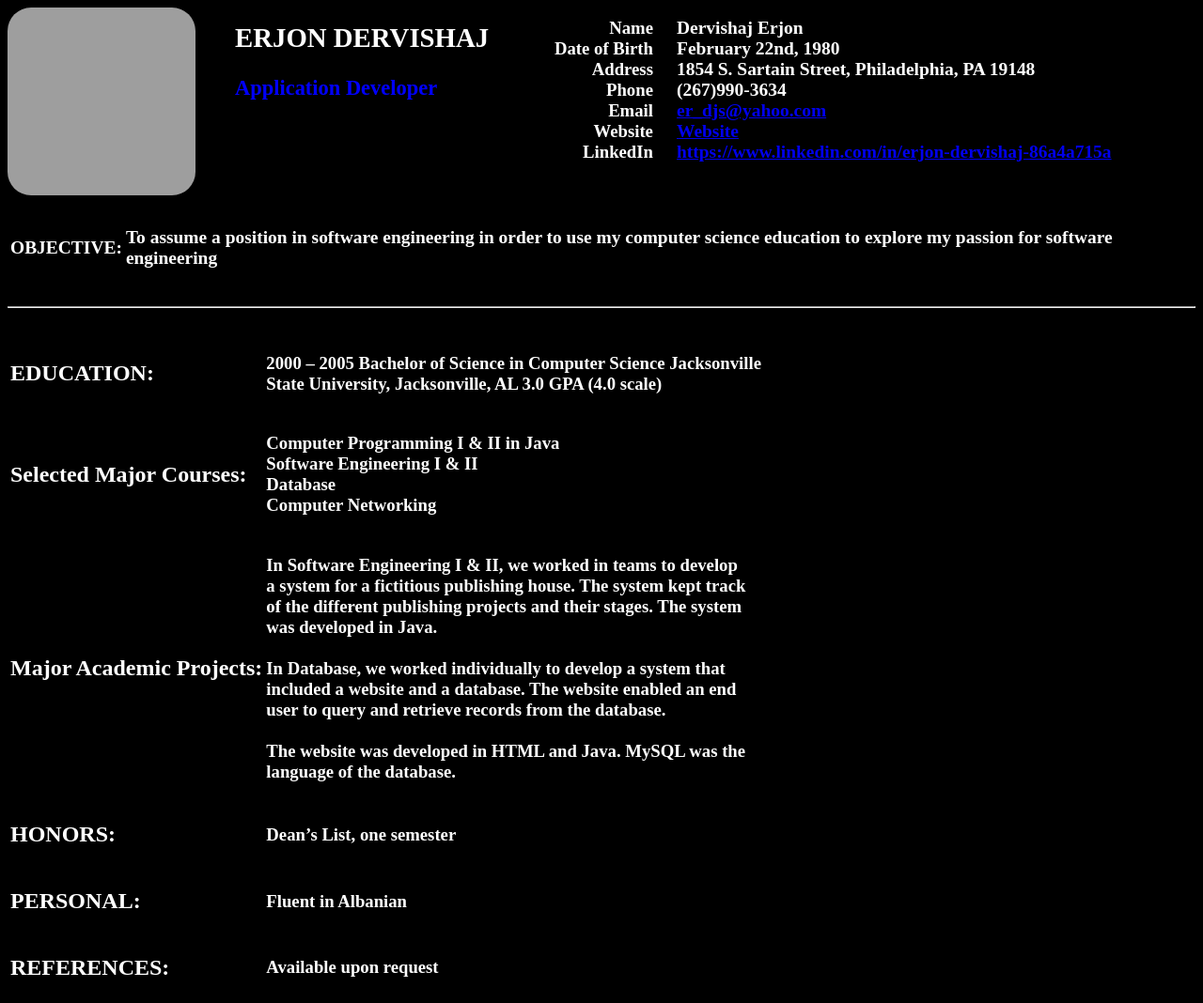
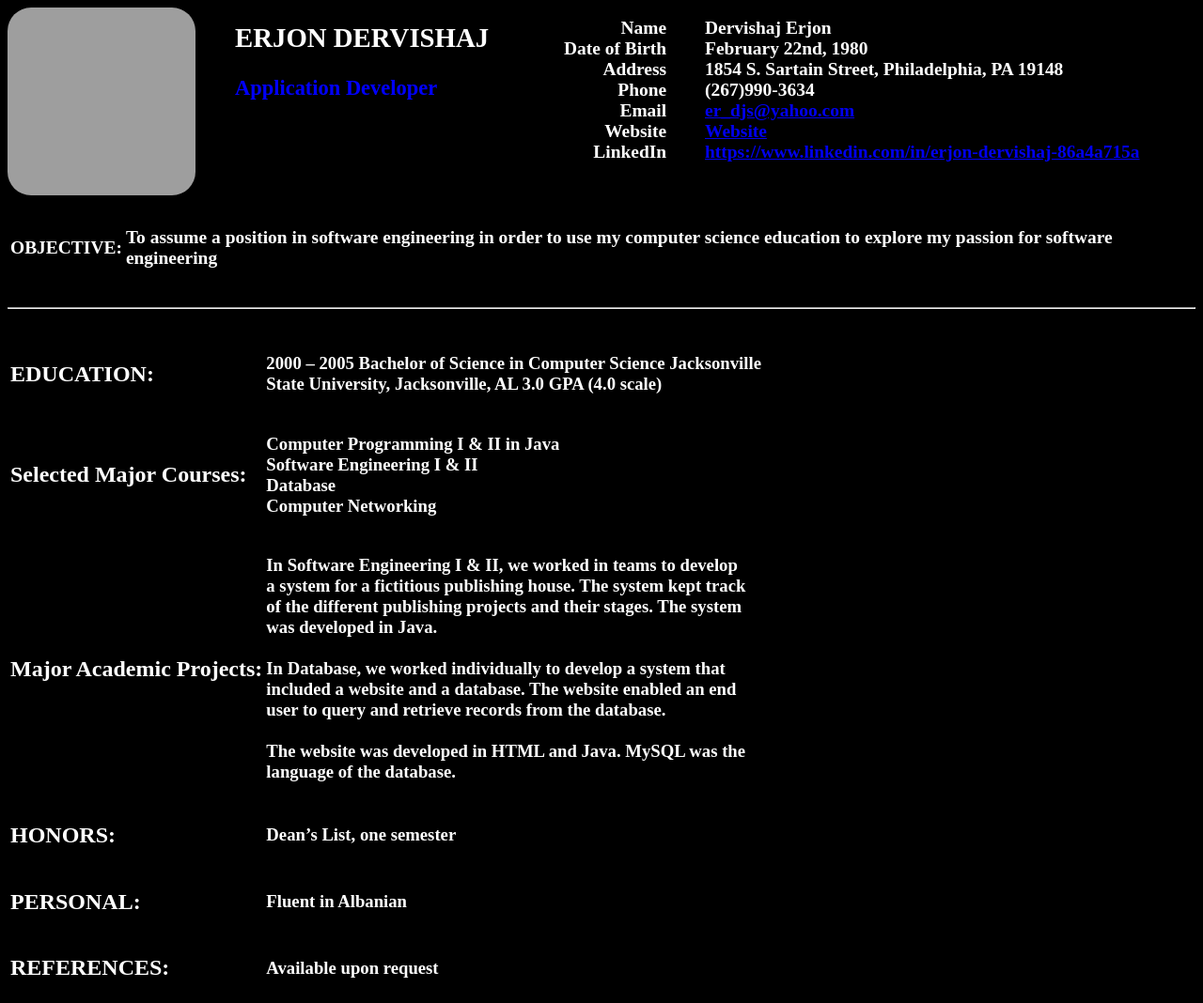
Before and after one commit to Erjon95/Erjon95.github.io, a plain HTML site: page index.htm in a window 1280 px wide. Shown: the whole page at 94% size. Drawn offline with Linux system fonts and the light colour scheme; grey boxes are pictures that could not be loaded; a script that the page names is missing.

Commit message:
second commit

```diff
--- a/css/candidate_info_style.css
+++ b/css/candidate_info_style.css
@@ -24,14 +24,14 @@ body {
 }
 
 .info{
-	font-size: 1,5vw;
+	font-size: 1.3vw;
 }
 
 .info h3{
 	text-align: right;
 	position: absolute;
 	top: 0px;
-	left: 590px;
+	left: 600px;
 	color: white;
 
 }
@@ -70,7 +70,7 @@ body {
 	font-size: 1.3vw;
 	position: absolute;
 	top: 0px;
-	left: 720px;
+	left: 750px;
 	color: blue;
 }
 
```
